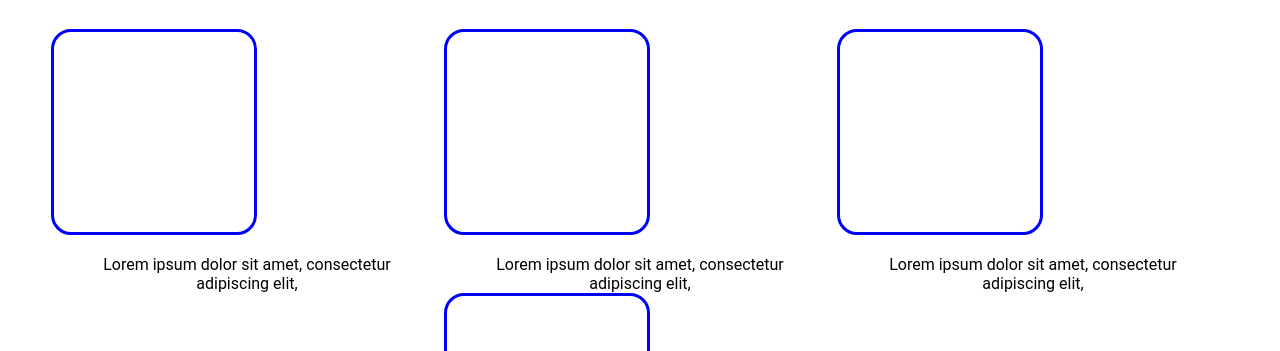
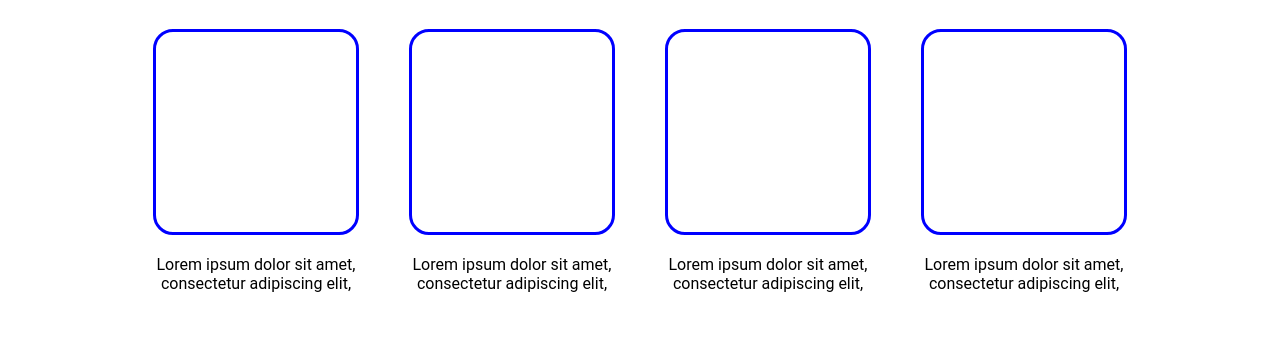
Before and after one commit to drinkmadtea/project-landing-page, a plain HTML site: page index.html in a window 1280 px wide. Shown: the part 601-952 px from the top of the page. Drawn offline with Linux system fonts and the light colour scheme.

Commit message:
Update index.html

```diff
--- a/index.html
+++ b/index.html
@@ -27,19 +27,19 @@
 
         <div class="random-info">
             <h2>Some random Information.</h2>
-            <div>
+            <div class="bb">
                 <div class="square"></div>
                 <p class="subtext">Lorem ipsum dolor sit amet, consectetur adipiscing elit,</p>
             </div>
-            <div>
+            <div class="bb">
                 <div class="square"></div>
                 <p class="subtext">Lorem ipsum dolor sit amet, consectetur adipiscing elit,</p>
             </div>
-            <div>
+            <div class="bb">
                 <div class="square"></div>
                 <p class="subtext">Lorem ipsum dolor sit amet, consectetur adipiscing elit,</p>
             </div>
-            <div>
+            <div class="bb">
                 <div class="square"></div>
                 <p class="subtext">Lorem ipsum dolor sit amet, consectetur adipiscing elit,</p>
             </div>
```
